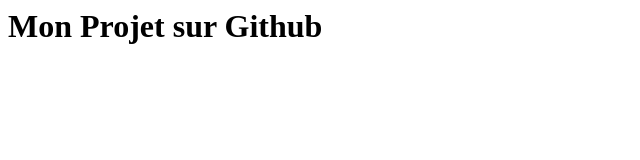
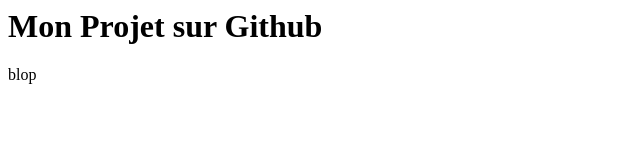
Before and after one commit to krustea/projetgithub-1, a plain HTML site: page index.html in a window 1280 px wide. Shown: the full height of the page, 0-640 px from the left. Drawn offline with Linux system fonts and the light colour scheme.

Commit message:
ajout d'un paragraphe

```diff
--- a/index.html
+++ b/index.html
@@ -4,5 +4,8 @@
 </head>
 <body>
 	<h1>Mon Projet sur Github</h1>
+
+	<p>blop</p>
+
 </body>
 </html>
```
